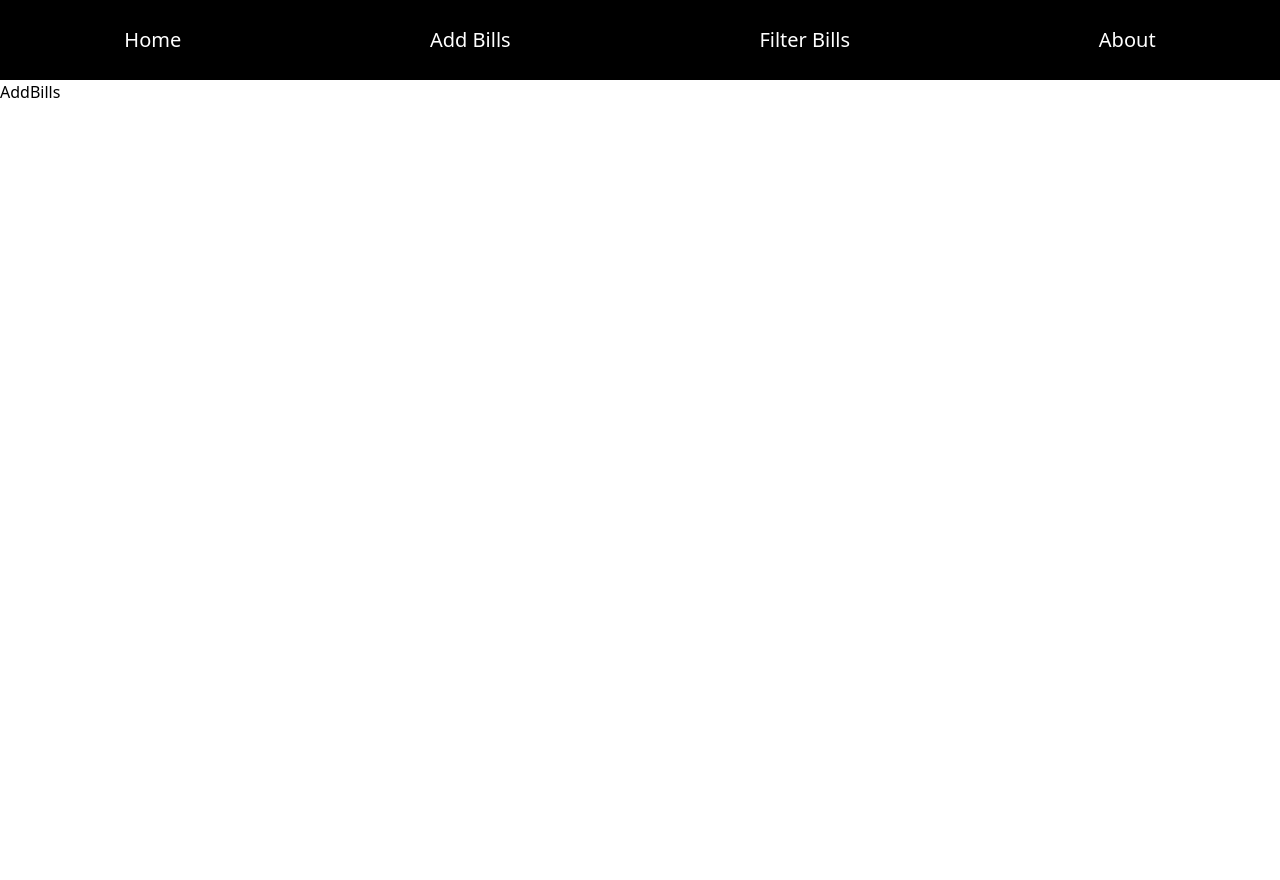
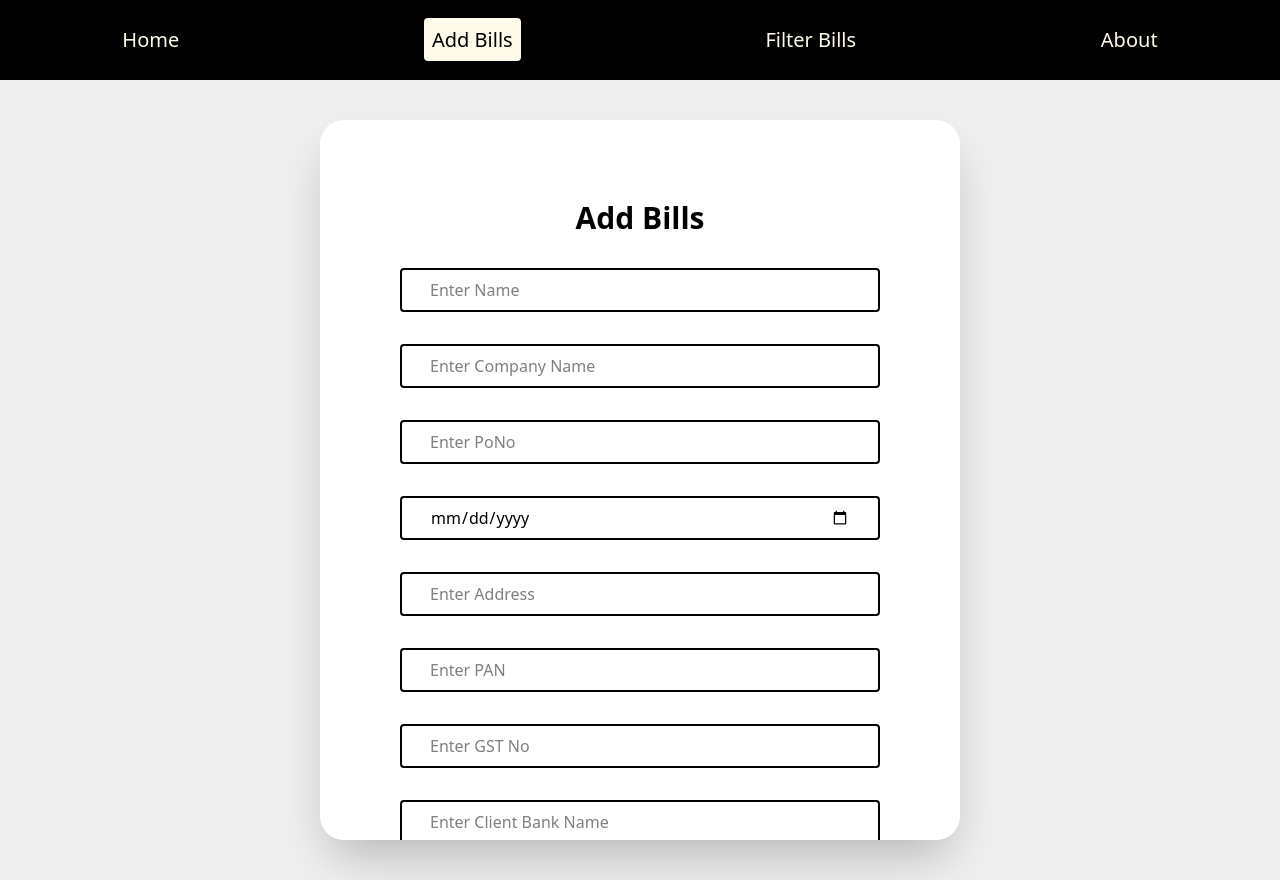
Before and after one commit to Naveen4567890/billStudentApp, a React (Vite) app: page /home/AddBills in a window 1280 px wide. Before the commit the page ends 800 px from the top, so only its background shows below. Built offline with nearby package versions, Linux system fonts and the light colour scheme.

Commit message:
addbills

```diff
--- /dev/null
+++ b/src/components/bill/BillItems.jsx
@@ -0,0 +1,93 @@
+import React from 'react'
+import { LiaAudioDescriptionSolid } from "react-icons/lia";
+import { RiSortNumberDesc } from "react-icons/ri";
+import { GiPriceTag } from "react-icons/gi";
+import { PiSealPercentLight } from "react-icons/pi";
+import { PiSealPercentThin } from "react-icons/pi";
+import { HiDocumentRemove } from "react-icons/hi";
+const BillItems = ({removeElement,val,updatedElement}) => {
+
+  const handleChange=(e)=>{
+   let {name,value}=e.target
+  updatedElement(val.id,name,value)
+  }
+
+
+
+  return (
+    <>
+      <div className='w-full flex justify-end items-center py-1 px-2 gap-3.5'>
+        <div
+          className='flex items-center gap-2 bg-red-400 px-4 py-1 rounded-xl hover:bg-red-600 text-amber-200 hover:text-amber-100 hover:font-medium cursor-pointer'
+          onClick={()=>{
+            removeElement(val.id)
+          }}
+        >
+          <div>Remove Item</div>
+          <HiDocumentRemove />
+        </div>
+      </div>
+
+      <div className='w-full flex border-2 justify-center items-center py-1 px-2 rounded-sm'>
+        <input
+          type='text'
+          name='description'
+          placeholder='Enter description'
+          className='outline-none w-full h-[30px]'
+          onChange={handleChange}
+          value={val.description}
+        />
+        <LiaAudioDescriptionSolid />
+      </div>
+
+      <div className='w-full flex border-2 justify-center items-center py-1 px-2 rounded-sm'>
+        <input
+          type='number'
+          name='quantity'
+          placeholder='Enter quantity'
+          className='outline-none w-full h-[30px]'
+          onChange={handleChange}
+          value={val.quantity}
+        />
+        <RiSortNumberDesc />
+      </div>
+
+      <div className='w-full flex border-2 justify-center items-center py-1 px-2 rounded-sm'>
+        <input
+          type='number'
+          name='rate'
+          placeholder='Enter rate'
+          className='outline-none w-full h-[30px]'
+          onChange={handleChange}
+          value={val.rate}
+        />
+        <GiPriceTag />
+      </div>
+
+      <div className='w-full flex border-2 justify-center items-center py-1 px-2 rounded-sm'>
+        <input
+          type='number'
+          name='cgstPercent'
+          placeholder='Enter CGST %'
+          className='outline-none w-full h-[30px]'
+          onChange={handleChange}
+          value={val.cgstPercent}
+        />
+        <PiSealPercentLight />
+      </div>
+
+      <div className='w-full flex border-2 justify-center items-center py-1 px-2 rounded-sm'>
+        <input
+          type='number'
+          name='sgstPercent'
+          placeholder='Enter SGST %'
+          className='outline-none w-full h-[30px]'
+          onChange={handleChange}
+          value={val.sgstPercent}
+        />
+        <PiSealPercentThin />
+      </div>
+    </>
+  );
+};
+export default BillItems
--- a/src/components/user/main/addbills/AddBills.jsx
+++ b/src/components/user/main/addbills/AddBills.jsx
@@ -1,9 +1,140 @@
-import React from 'react'
+import React, { useState } from 'react'
+import BillItems from '../../../bill/BillItems'
 
-const AddBills = () => {
+const Addbills = () => {
+  const [bill,setBill]=useState({
+    companyName:"",
+    PoNo:"",
+    invoiceDate:new Date().toISOString().split("T")[0],
+    workCompletionDate:"",
+    address:"",
+    PAN:"",
+    GSTNo:"",
+    clientBankName:""
+  })
+  const [items,setItems]=useState([])
+  const handelChange=(e)=>{
+    let {name,value}=e.target
+    setBill((preVal)=>({...preVal,[name]:value}))
+  }
+  const  handelClick=e=>{
+    let newObj={
+      id:Date.now(),
+      description: "",
+      quantity: "",
+      rate: "",
+      cgstPercent: "",
+      sgstPercent:""
+    }
+   setItems((preVal)=>([...preVal,newObj]))
+  }
+  const handelSubmit=(e)=>{
+    e.preventDefault()
+   let{companyName,workCompletionDate,PoNo,address,PAN,GSTNo,clientBankName}=bill
+   let totalAmount=items.reduce((acc,val)=>{
+   const base=parseInt(val.amount)
+    const cgst=base*parseInt(val.cgstPercent)/100
+    const sgst=base*parseInt(val.sgstPercent)/100
+    acc+=base+cgst+sgst
+    return acc
+      },0)
+   let payload={
+    companyName,
+    workCompletionDate,
+    PoNo,
+    address,
+    PAN,
+    GSTNo,
+    clientBankName,
+    items,
+    totalAmount
+   }
+    console.log(payload);
+
+  }
+  const removeElement=(id)=>{
+setItems(items.filter((val)=>val.id!=id))
+  }
+  const updatedElement=(id,name,value)=>{
+   setItems((preval)=>{
+   return preval.map((val)=>{
+    if(val.id==id){
+    const updateItems={
+      ...val,[name]:value
+    }
+    updateItems.amount=val.rate*val.quantity
+    return updateItems
+  }
+  return val
+  })
+
+})
+}
   return (
-    <div>AddBills</div>
+    <div className='bg-[#efefef] size-full flex justify-center items-center'>
+          <form action="" className='w-1/2 h-[90%]  rounded-3xl bg-white shadow-2xl flex  items-center flex-col gap-8 px-[80px] py-20 max-sm:w-[90%] overflow-scroll' onSubmit={handelSubmit}>
+            <div className='font-bold w-full flex justify-center items-center'>
+              <h1 className='text-3xl max-lg:text-sm'>Add Bills</h1>
+            </div>
+
+            <div className='border-2  w-full flex justify-center items-center px-3 rounded-sm'>
+              <input type="text" name="name" placeholder='Enter Name' className='w-full outline-none px-4 h-10'  onChange={handelChange}/>
+
+            </div>
+
+             <div className='border-2  w-full flex justify-center items-center px-3 rounded-sm'>
+              <input type="text" name="companyName" placeholder='Enter Company Name' className='w-full outline-none px-4 h-10' onChange={handelChange}/>
+
+             </div>
+
+            <div className='border-2  w-full flex justify-center items-center px-3 rounded-sm'>
+              <input type="text" name="PoNo" placeholder='Enter PoNo' className='w-full outline-none px-4 h-10' onChange={handelChange}/>
+
+            </div>
+
+            <div className='border-2  w-full flex justify-center items-center px-3 rounded-sm'>
+              <input type="date" name="workCompletionDate" placeholder='Enter Work Completion Date' className='w-full outline-none px-4 h-10' onChange={handelChange}/>
+
+            </div>
+
+            <div className='border-2  w-full flex justify-center items-center px-3 rounded-sm'>
+              <input type="text" name="address" placeholder='Enter Address' className='w-full outline-none px-4 h-10' onChange={handelChange}/>
+
+            </div>
+
+            <div className='border-2  w-full flex justify-center items-center px-3 rounded-sm'>
+              <input type="text" name="PAN" placeholder='Enter PAN' className='w-full outline-none px-4 h-10' onChange={handelChange}/>
+
+            </div>
+
+            <div className='border-2  w-full flex justify-center items-center px-3 rounded-sm'>
+              <input type="text" name="GSTNo" placeholder='Enter GST No' className='w-full outline-none px-4 h-10' onChange={handelChange}/>
+
+            </div>
+
+            <div className='border-2  w-full flex justify-center items-center px-3 rounded-sm'>
+              <input type="text" name="clientBankName" placeholder='Enter Client Bank Name' className='w-full outline-none px-4 h-10' onChange={handelChange}/>
+
+            </div>
+
+          {
+            items.map((val)=><BillItems
+            key={val.id}
+            removeElement={removeElement}
+            val={val}
+            updatedElement={updatedElement}
+            ></BillItems>)
+          }
+            <div className='border-2  w-full flex justify-center items-center px-3 rounded-sm bg-black hover:bg-[#555] active:bg-lime-500 active:scale-[0.9]'>
+             <button className='h-10 text-white font-bold text-md tracking-widest w-full outline-0' type='button' onClick={handelClick}>Click to Add Items</button>
+            </div>
+
+            <div className='border-2  w-full flex justify-center items-center px-3 rounded-sm bg-black hover:bg-[#555] active:bg-lime-500 active:scale-[0.9]'>
+             <button className='h-10 text-white font-bold text-md tracking-widest w-full outline-0'>Click</button>
+            </div>
+          </form>
+        </div>
   )
 }
 
-export default AddBills
+export default Addbills
--- a/src/components/user/main/navbar/NavBar.jsx
+++ b/src/components/user/main/navbar/NavBar.jsx
@@ -1,27 +1,41 @@
 import React, { useState } from 'react'
-import { Link } from 'react-router-dom'
-import Home from '../home/Home'
-import AddBills from '../addbills/AddBills'
-import FilterBills from '../filter/FilterBills'
-import About from '../about/About'
+import { Link, NavLink } from 'react-router-dom'
 import { TfiMenuAlt } from "react-icons/tfi";
-import { RxCross2 } from "react-icons/rx";
+import { FaRegWindowClose } from "react-icons/fa";
+
 
 const NavBar = () => {
-    let [show,setShow]=useState(false)
-    let handleShow=()=>{
+    const [show,setShow]=useState(false)
+
+    const handelShow=()=>{
         setShow(!show)
-
     }
+    // console.log(show);
 
   return (
-    <div className={`w-full h-1/10 bg-black flex justify-around text-white items-center text-xl max-sm:justify-start
-    max-sm:px-8 ${show?"h-[200px] flex flex-col justify-around gap-2.5 items-start py-2.5":""} sm:flex-row sm:h-1/10 sm:justify-around sm:items-center`}>
-        <div className='hidden max-sm:flex'>{show?<RxCross2 onClick={handleShow}/>:<TfiMenuAlt onClick={handleShow}/>}</div>
-        <div><Link to={"/Home"} className={`max-sm:hidden${show?'block':""} `}>Home</Link></div>
-        <div><Link to={"AddBills"} className={`max-sm:hidden${show?'block':""}`}>Add Bills</Link></div>
-        <div><Link to={"FilterBills"} className={`max-sm:hidden${show?'block':""}`}>Filter Bills</Link></div>
-        <div><Link to={'About'} className={`max-sm:hidden${show?'block':""}`}>About</Link></div>
+    <div className={`w-full h-[80px] bg-black text-amber-50 flex justify-around items-center text-xl max-sm:justify-start max-sm:px-8 ${show?'h-[210px] flex flex-col justify-around gap-2.5 items-start py-2.5':""} sm:flex-row sm:h-[80px] sm:justify-around sm:items-center`}>
+        <div className='hidden max-sm:flex'>
+
+            {
+                show?<FaRegWindowClose onClick={handelShow}/>: <TfiMenuAlt onClick={handelShow}/>
+            }
+
+        </div>
+
+        <div className={`max-sm:hidden${show?'block':""}`}>
+            <NavLink to="/home" className={({isActive})=>isActive?"bg-amber-50 text-black p-2 rounded-sm":""} end>Home</NavLink>
+        </div>
+        <div className={`max-sm:hidden ${show?'block':""}`}>
+            <NavLink  to="addBills" className={({isActive})=>isActive?"bg-amber-50 text-black p-2 rounded-sm":""}>Add Bills</NavLink>
+        </div>
+        <div className={`max-sm:hidden${show?'block':""}`}>
+            <NavLink to="filter" className={({isActive})=>isActive?"bg-amber-50 text-black p-2 rounded-sm":""}>Filter Bills</NavLink>
+        </div>
+        <div className={`max-sm:hidden${show?'block':""}`}>
+            <NavLink to="about" className={({isActive})=>isActive?"bg-amber-50 text-black p-2 rounded-sm":""}>About</NavLink>
+        </div>
+
+
     </div>
   )
 }
--- a/src/routes/routes.jsx
+++ b/src/routes/routes.jsx
@@ -28,7 +28,7 @@
             path:"AddBills",
             element:<AddBills></AddBills>
         },{
-            path:"FilterBills",
+            path:"filter",
             element:<FilterBills></FilterBills>
         },
     ]
```
